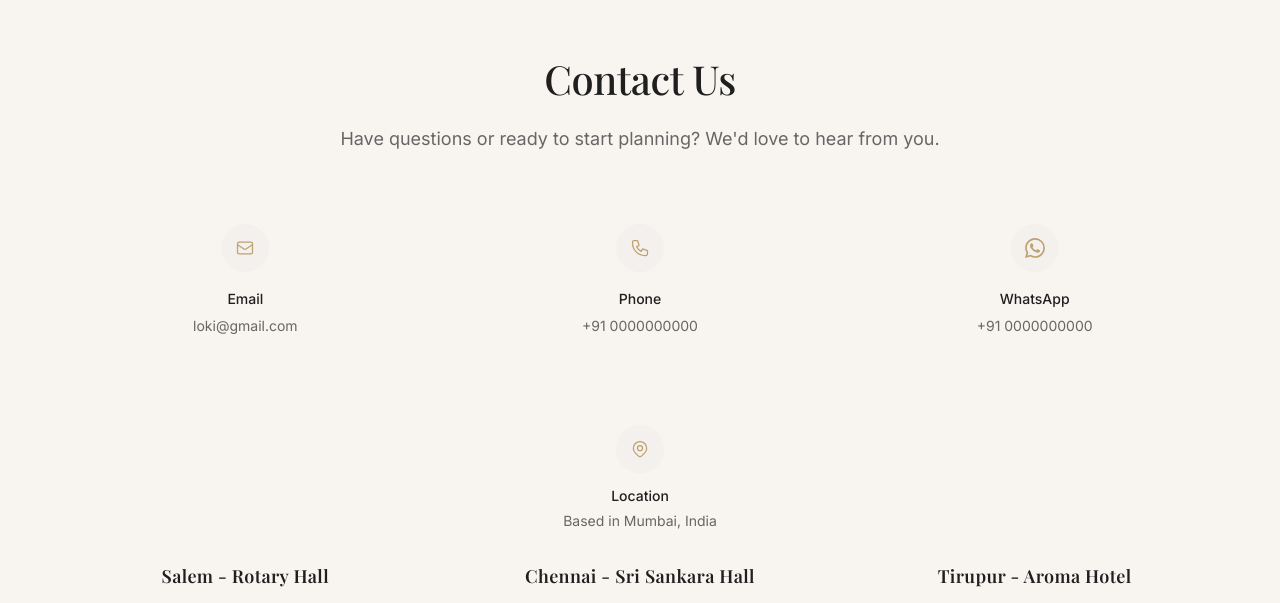
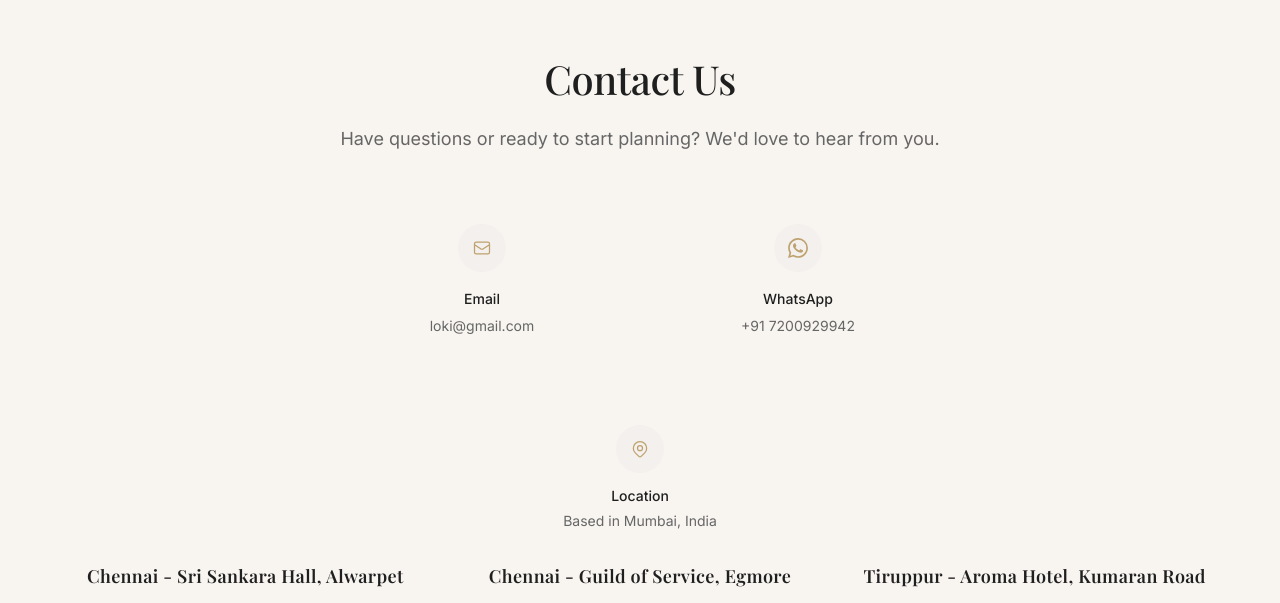
Before and after one commit to dhilipmpms/Event-page, a PHP site: page / in a window 1280 px wide. Shown: the part 2380-2983 px from the top of the page. Run offline with PHP 8.4, Linux system fonts and the light colour scheme; some libraries are stand-ins or nearby versions.

Commit message:
littel changes

```diff
--- a/index.html
+++ b/index.html
@@ -17,7 +17,7 @@
     <!-- Navigation -->
     <header class="header" id="header">
         <div class="container header-container">
-            <a href="#home" class="logo">MAANSAROVAR EVENTS</a>
+            <a href="#home" class="logo">MAANSAROVAR</a>
 
             <nav class="desktop-nav">
                 <a href="#home" class="nav-link">Home</a>
@@ -306,7 +306,7 @@
             <div class="container">
                 <div class="about-grid">
                     <div class="about-content">
-                        <p class="overline">About MAANSAROVAR EVENTS</p>
+                        <p class="overline">About MAANSAROVAR</p>
                         <h2 class="section-title mb-6">Thoughtfully Planned. Seamlessly Delivered.</h2>
                         <p class="section-subtitle mb-10">
                             With over seven years of experience orchestrating corporate events,
@@ -438,16 +438,7 @@
                             <p class="contact-label">Email</p>
                             <a href="mailto:loki@gmail.com" class="contact-link">loki@gmail.com</a>
                         </div>
-                        <div class="contact-item">
-                            <div class="icon-circle">
-                                <svg class="icon" fill="none" stroke="currentColor" viewBox="0 0 24 24">
-                                    <path stroke-linecap="round" stroke-linejoin="round" stroke-width="1.5"
-                                        d="M3 5a2 2 0 012-2h3.28a1 1 0 01.948.684l1.498 4.493a1 1 0 01-.502 1.21l-2.257 1.13a11.042 11.042 0 005.516 5.516l1.13-2.257a1 1 0 011.21-.502l4.493 1.498a1 1 0 01.684.949V19a2 2 0 01-2 2h-1C9.716 21 3 14.284 3 6V5z" />
-                                </svg>
-                            </div>
-                            <p class="contact-label">Phone</p>
-                            <a href="tel:+919876543210" class="contact-link">+91 0000000000</a>
-                        </div>
+
                         <div class="contact-item">
                             <div class="icon-circle">
                                 <svg class="icon" fill="currentColor" viewBox="0 0 24 24">
@@ -456,8 +447,8 @@
                                 </svg>
                             </div>
                             <p class="contact-label">WhatsApp</p>
-                            <a href="https://wa.me/0000000000?text=Hi%2C%20I%27m%20interested%20in%20your%20event%20planning%20services"
-                                target="_blank" rel="noopener noreferrer" class="contact-link">+91 0000000000</a>
+                            <a href="https://wa.me/7200929942?text=Hi%2C%20I%27m%20interested%20in%20your%20event%20planning%20services"
+                                target="_blank" rel="noopener noreferrer" class="contact-link">+91 7200929942</a>
                         </div>
                     </div>
 
@@ -475,40 +466,76 @@
                     </div>
                     <div class="maps-container"
                         style="display: grid; grid-template-columns: repeat(auto-fit, minmax(300px, 1fr)); gap: 2rem; margin-top: 2rem;">
-                        <!-- Salem Location Map -->
+                        <!-- Chennai Sri Sankara Hall, Alwarpet -->
                         <div class="map-item">
                             <h3 style="margin-bottom: 1rem; font-size: 1.125rem; font-weight: 600; color: var(--gold);">
-                                Salem - Rotary Hall</h3>
+                                Chennai - Sri Sankara Hall, Alwarpet</h3>
                             <iframe
-                                src="https://www.google.com/maps/embed?pb=!1m18!1m12!1m3!1d3908.4!2d78.1!3d11.65!2m3!1f0!2f0!3f0!3m2!1i1024!2i768!4f13.1!3m3!1m2!1s0x0%3A0x0!2zMTHCsDM5JzAwLjAiTiA3OMKwMDYnMDAuMCJF!5e0!3m2!1sen!2sin!4v1234567890"
+                                src="https://www.google.com/maps/embed?pb=!1m18!1m12!1m3!1d3887.6419999999997!2d80.2569793!3d13.042764!2m3!1f0!2f0!3f0!3m2!1i1024!2i768!4f13.1!3m3!1m2!1s0x3a5267a23c3e3e3b%3A0x5e5e5e5e5e5e5e5e!2sSri%20Sankara%20Hall!5e0!3m2!1sen!2sin!4v1234567890"
                                 frameborder="0" style="border:0; width: 100%; height: 290px; border-radius: 8px;"
                                 allowfullscreen></iframe>
-                            <p style="margin-top: 0.75rem; font-size: 0.875rem; color: rgba(255, 255, 255, 0.7);">No. 2,
-                                Sahadevapram, near Govt. Arts College, Salem – 7</p>
+                            <p style="margin-top: 0.75rem; font-size: 0.875rem; color: rgba(255, 255, 255, 0.7);">Sri
+                                Sankara Hall, Alwarpet, Chennai</p>
                         </div>
 
-                        <!-- Chennai Location Map -->
+                        <!-- Chennai Guild of Service, Egmore -->
                         <div class="map-item">
                             <h3 style="margin-bottom: 1rem; font-size: 1.125rem; font-weight: 600; color: var(--gold);">
-                                Chennai - Sri Sankara Hall</h3>
+                                Chennai - Guild of Service, Egmore</h3>
                             <iframe
-                                src="https://www.google.com/maps/embed?pb=!1m18!1m12!1m3!1d3886.8!2d80.25!3d13.03!2m3!1f0!2f0!3f0!3m2!1i1024!2i768!4f13.1!3m3!1m2!1s0x0%3A0x0!2zMTPCsDAxJzQ4LjAiTiA4MMKwMTUnMDAuMCJF!5e0!3m2!1sen!2sin!4v1234567891"
+                                src="https://www.google.com/maps/embed?pb=!1m18!1m12!1m3!1d3886.3!2d80.2533319!3d13.071443!2m3!1f0!2f0!3f0!3m2!1i1024!2i768!4f13.1!3m3!1m2!1s0x3a5265e3e3e3e3e3%3A0x3e3e3e3e3e3e3e3e!2sGuild%20Of%20Service!5e0!3m2!1sen!2sin!4v1234567891"
                                 frameborder="0" style="border:0; width: 100%; height: 290px; border-radius: 8px;"
                                 allowfullscreen></iframe>
-                            <p style="margin-top: 0.75rem; font-size: 0.875rem; color: rgba(255, 255, 255, 0.7);">New
-                                No. 281, Old No. 267, T.T.K. Road, Alwarpet, Chennai – 18</p>
+                            <p style="margin-top: 0.75rem; font-size: 0.875rem; color: rgba(255, 255, 255, 0.7);">Guild
+                                of Service, Egmore, Chennai</p>
                         </div>
 
-                        <!-- Tirupur Location Map -->
+                        <!-- Tiruppur Aroma Hotel, Kumaran Road -->
                         <div class="map-item">
                             <h3 style="margin-bottom: 1rem; font-size: 1.125rem; font-weight: 600; color: var(--gold);">
-                                Tirupur - Aroma Hotel</h3>
+                                Tiruppur - Aroma Hotel, Kumaran Road</h3>
                             <iframe
-                                src="https://www.google.com/maps/embed?pb=!1m18!1m12!1m3!1d3916.3!2d77.34!3d11.11!2m3!1f0!2f0!3f0!3m2!1i1024!2i768!4f13.1!3m3!1m2!1s0x0%3A0x0!2zMTHCsDA2JzM2LjAiTiA3N8KwMjAnMjQuMCJF!5e0!3m2!1sen!2sin!4v1234567892"
+                                src="https://www.google.com/maps/embed?pb=!1m18!1m12!1m3!1d3916.3!2d77.34!3d11.11!2m3!1f0!2f0!3f0!3m2!1i1024!2i768!4f13.1!3m3!1m2!1s0x3ba907e3e3e3e3e3%3A0x4e4e4e4e4e4e4e4e!2sAroma%20Hotel!5e0!3m2!1sen!2sin!4v1234567892"
                                 frameborder="0" style="border:0; width: 100%; height: 290px; border-radius: 8px;"
                                 allowfullscreen></iframe>
-                            <p style="margin-top: 0.75rem; font-size: 0.875rem; color: rgba(255, 255, 255, 0.7);">No.
-                                74, Kumaran Road (Opp. Karur Vysya Bank), Tirupur</p>
+                            <p style="margin-top: 0.75rem; font-size: 0.875rem; color: rgba(255, 255, 255, 0.7);">Aroma
+                                Hotel, Kumaran Road, Tiruppur</p>
+                        </div>
+
+                        <!-- Coimbatore Comfort Hotel, R.S Puram -->
+                        <div class="map-item">
+                            <h3 style="margin-bottom: 1rem; font-size: 1.125rem; font-weight: 600; color: var(--gold);">
+                                Coimbatore - Comfort Hotel, R.S Puram</h3>
+                            <iframe
+                                src="https://www.google.com/maps/embed?pb=!1m18!1m12!1m3!1d3916.8!2d76.95!3d11.01!2m3!1f0!2f0!3f0!3m2!1i1024!2i768!4f13.1!3m3!1m2!1s0x3ba858e3e3e3e3e3%3A0x5e5e5e5e5e5e5e5e!2sComfort%20Hotel!5e0!3m2!1sen!2sin!4v1234567893"
+                                frameborder="0" style="border:0; width: 100%; height: 290px; border-radius: 8px;"
+                                allowfullscreen></iframe>
+                            <p style="margin-top: 0.75rem; font-size: 0.875rem; color: rgba(255, 255, 255, 0.7);">
+                                Comfort Hotel, R.S Puram, Coimbatore</p>
+                        </div>
+
+                        <!-- Madurai Vijay Mahal, K.K Nagar -->
+                        <div class="map-item">
+                            <h3 style="margin-bottom: 1rem; font-size: 1.125rem; font-weight: 600; color: var(--gold);">
+                                Madurai - Vijay Mahal, K.K Nagar</h3>
+                            <iframe
+                                src="https://www.google.com/maps/embed?pb=!1m18!1m12!1m3!1d3929.8!2d78.12!3d9.92!2m3!1f0!2f0!3f0!3m2!1i1024!2i768!4f13.1!3m3!1m2!1s0x3b00c5e3e3e3e3e3%3A0x6e6e6e6e6e6e6e6e!2sVijay%20Mahal!5e0!3m2!1sen!2sin!4v1234567894"
+                                frameborder="0" style="border:0; width: 100%; height: 290px; border-radius: 8px;"
+                                allowfullscreen></iframe>
+                            <p style="margin-top: 0.75rem; font-size: 0.875rem; color: rgba(255, 255, 255, 0.7);">Vijay
+                                Mahal, K.K Nagar, Madurai</p>
+                        </div>
+
+                        <!-- Salem Rotary Hall, Sahadevapuram -->
+                        <div class="map-item">
+                            <h3 style="margin-bottom: 1rem; font-size: 1.125rem; font-weight: 600; color: var(--gold);">
+                                Salem - Rotary Hall, Sahadevapuram</h3>
+                            <iframe
+                                src="https://www.google.com/maps/embed?pb=!1m18!1m12!1m3!1d3908.4!2d78.1!3d11.65!2m3!1f0!2f0!3f0!3m2!1i1024!2i768!4f13.1!3m3!1m2!1s0x3babf1e3e3e3e3e3%3A0x7e7e7e7e7e7e7e7e!2sRotary%20Hall!5e0!3m2!1sen!2sin!4v1234567895"
+                                frameborder="0" style="border:0; width: 100%; height: 290px; border-radius: 8px;"
+                                allowfullscreen></iframe>
+                            <p style="margin-top: 0.75rem; font-size: 0.875rem; color: rgba(255, 255, 255, 0.7);">Rotary
+                                Hall, Sahadevapuram, Salem</p>
                         </div>
                     </div>
                 </div>
@@ -547,7 +574,7 @@
                 </div>
             </div>
             <div class="footer-bottom">
-                <p>&copy; 2025 MAANSAROVAR EVENTS. All rights reserved.</p>
+                <p>&copy; 2025 MAANSAROVAR. All rights reserved.</p>
             </div>
         </div>
     </footer>
--- a/style.css
+++ b/style.css
@@ -816,7 +816,10 @@ textarea.form-input {
 
 @media (min-width: 768px) {
     .contact-grid {
-        grid-template-columns: repeat(3, 1fr);
+        grid-template-columns: repeat(2, 1fr);
+        max-width: 600px;
+        margin-left: auto;
+        margin-right: auto;
     }
 }
 
```
